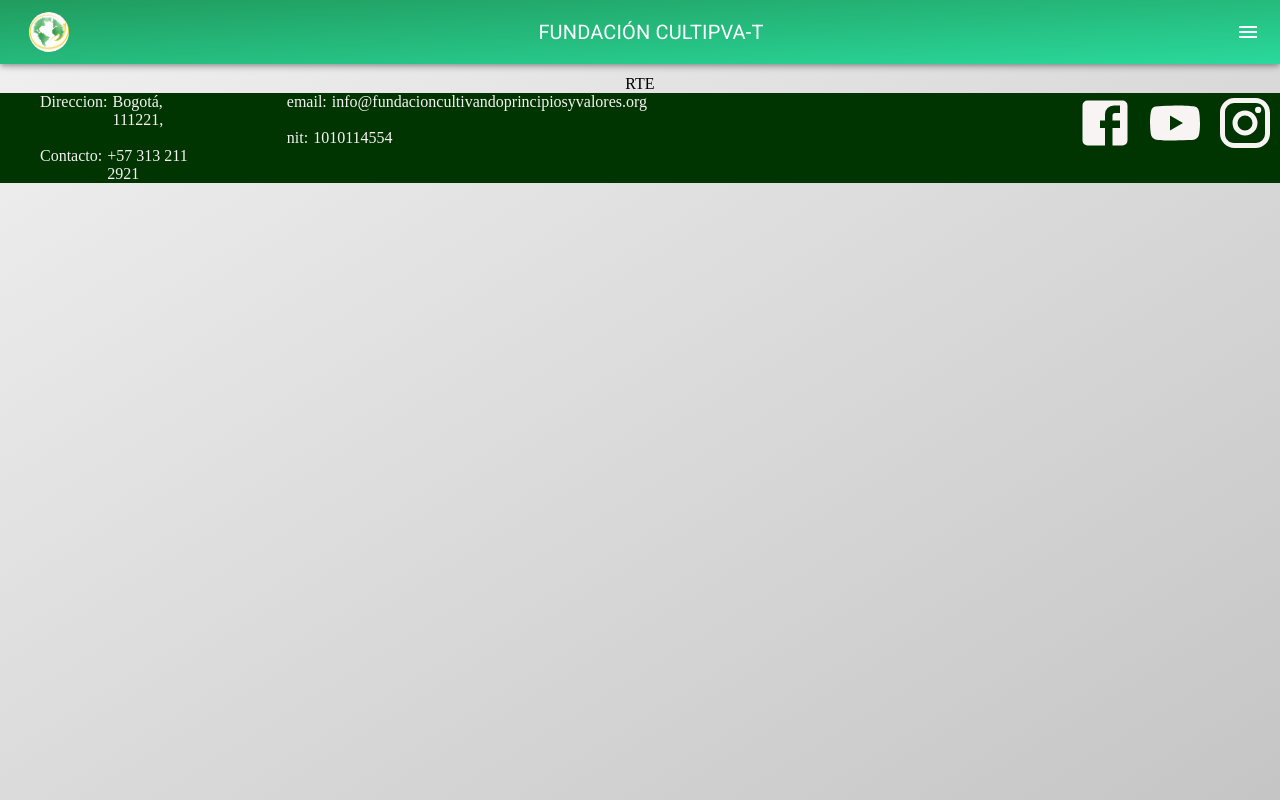
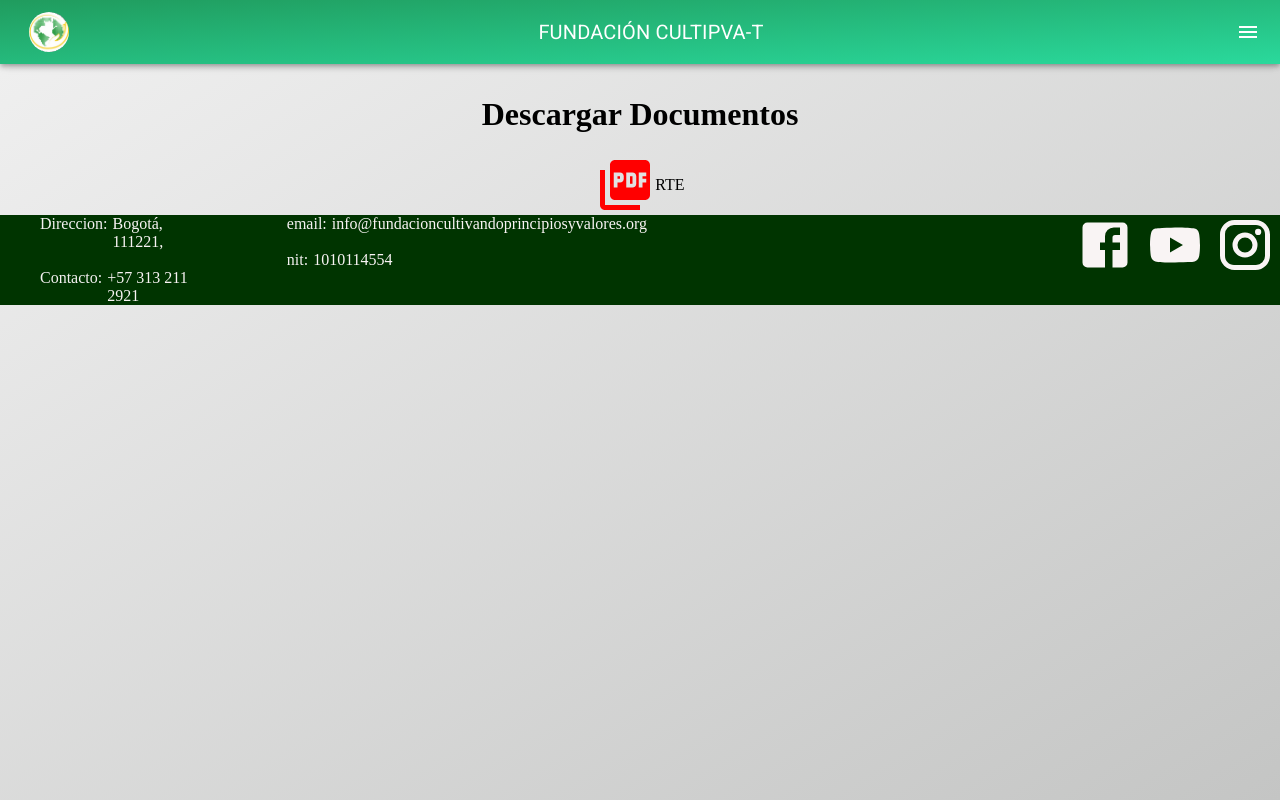
Before and after one commit to nelda-perez/fundacioncultipva-t, a React (Vite) app: page /rte in a window 1280 px wide. Built offline with nearby package versions, Linux system fonts and the light colour scheme.

Commit message:
Agregando el pdf del RTE y poniendolo en el componente RTE

```diff
--- a/src/pages/RTE/RTE.jsx
+++ b/src/pages/RTE/RTE.jsx
@@ -1,4 +1,17 @@
+import PictureAsPdfIcon from "@mui/icons-material/PictureAsPdf";
+import PDF from "../../assets/rte.pdf";
+
 function RTE() {
-  return <div>RTE</div>;
+  return (
+    <>
+      <h1>Descargar Documentos</h1>
+      <a href={PDF}>
+        <span>
+          <PictureAsPdfIcon sx={{ fontSize: "60px", color: "red" }} />
+        </span>
+        <span style={{ color: "black" }}>RTE</span>
+      </a>
+    </>
+  );
 }
 export default RTE;
```
Also changed, not shown: 1 other file (tests, documents, lock files or other folders).
